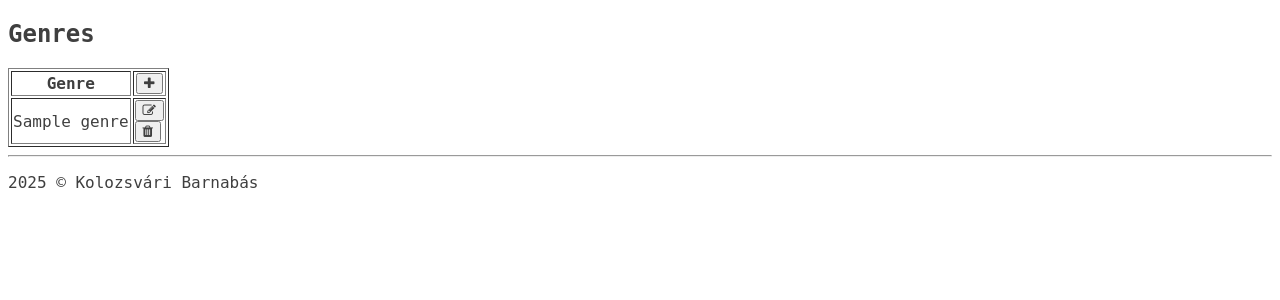
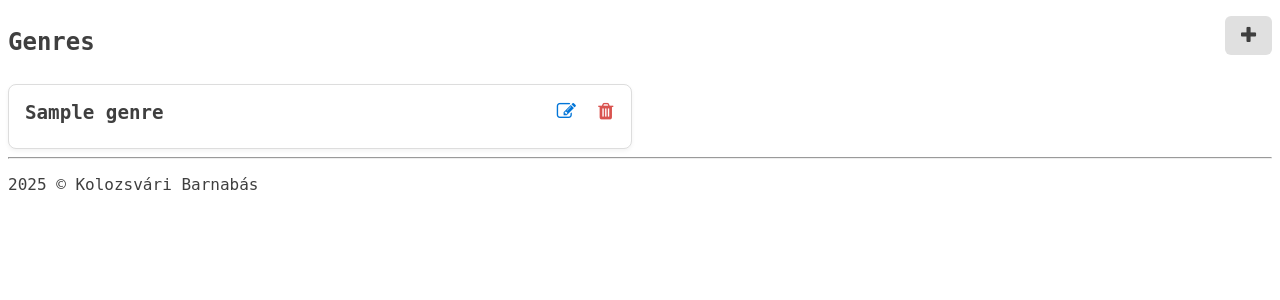
Before and after one commit to kolozsvaribarna/Biblio, a PHP site: page /genres in a window 1280 px wide. Shown: the part 62-362 px from the top of the page. Run offline with PHP 8.4, Linux system fonts and the light colour scheme; tables that the repository leaves empty or names only in its code hold one stand-in row (values such as "Sample post").

Commit message:
style for author and genre index

```diff
--- a/App/Controllers/BookController.php
+++ b/App/Controllers/BookController.php
@@ -14,7 +14,7 @@ class BookController extends Controller {
 
     public function index(): void
     {
-        $books = $this->model->all(['order_by' => ['id'], 'direction' => ['ASC']]);
+        $books = $this->model->all(['order_by' => ['title'], 'direction' => ['ASC']]);
         $this->render('books/index', ['books' => $books]);
     }
 
--- a/App/Views/Genres/index.php
+++ b/App/Views/Genres/index.php
@@ -1,49 +1,43 @@
 <?php
 
-$tableBody = "";
-foreach ($genres as $genre)
-{
-    $tableBody .= <<<HTML
-            <tr>
-                <!--<td>{$genre->id}</td>-->
-                <td>{$genre->name}</td>
+$genreCards = "";
+foreach ($genres as $genre) {
+    $genreCards .= <<<HTML
+    <div class="author-card">
+        <!-- Info -->
+        <div class="author-card-info">
+            <h2 class="author-card-name">{$genre->name}</h2>
+        </div>
 
-                <td class='flex float-right'>
-                    <form method='post' action='/genres/edit'>
-                        <input type='hidden' name='id' value='{$genre->id}'>
-                        <button type='submit' name='btn-edit' title='Edit'><i class='fa fa-edit'></i></button>
-                    </form>
-                    <form method='post' action='/genres'>
-                        <input type='hidden' name='id' value='{$genre->id}'>
-                        <input type='hidden' name='_method' value='DELETE'>
-                        <button type='submit' name='btn-del' title='Delete'><i class='fa fa-trash trash'></i></button>
-                    </form>
-
-                </td>
-            </tr>
-            HTML;
+        <!-- Actions -->
+        <div class="author-card-actions">
+            <form method="post" action="/genres/edit">
+                <input type="hidden" name="id" value="{$genre->id}">
+                <button type="submit" name="btn-edit" title="Edit"><i class="fa fa-edit"></i></button>
+            </form>
+            <form method="post" action="/genres">
+                <input type="hidden" name="id" value="{$genre->id}">
+                <input type="hidden" name="_method" value="DELETE">
+                <button type="submit" name="btn-del" title="Delete"><i class="fa fa-trash trash"></i></button>
+            </form>
+        </div>
+    </div>
+    HTML;
 }
 
 $html = <<<HTML
+    <div class="authors-header">
+        <h2>Genres</h2>
+        <form class="table-header" method="post" action="/genres/create">
+            <button type="submit" name="btn-plus" title="New">
+                <i class="fa fa-plus plus"></i>
+            </button>
+        </form>
+    </div>
 
-        <h2>Genres</h2>
+    <div class="authors-grid">
+        %s
+    </div>
+HTML;
 
-        <table id='' class='' border="1">
-            <thead>
-                <tr>
-                    <th>Genre</th>
-                    <th>
-                        <form method='post' action='/genres/create'>
-                            <button type="submit" name='btn-plus' title='New'>
-                                <i class='fa fa-plus plus'></i></button>
-                        </form>
-                    </th>
-                </tr>
-            </thead>
-             <tbody>%s</tbody>
-            <tfoot>
-            </tfoot>
-        </table>
-        HTML;
-
-echo sprintf($html, $tableBody);
+echo sprintf($html, $genreCards);
--- a/Public/style.css
+++ b/Public/style.css
@@ -287,7 +287,7 @@
     top: 0.5rem;
     right: 0.5rem;
     display: flex;
-    flex-direction: column;
+    flex-direction: row;
     gap: 0.2rem;
 }
 
```
Also changed, not shown: App/Views/Publishers/index.php (+35 -41 lines).
